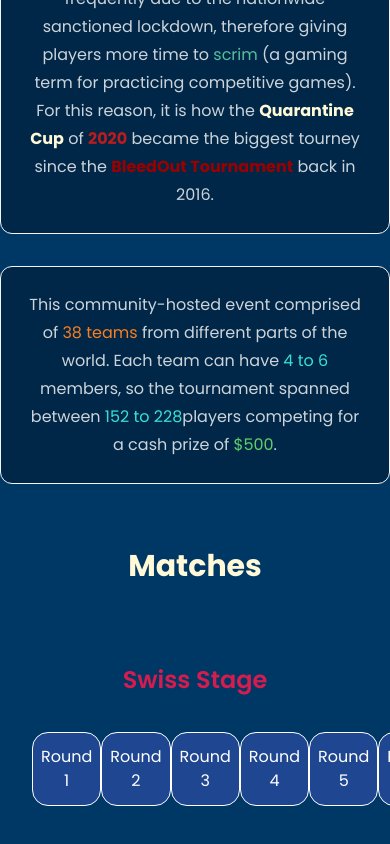
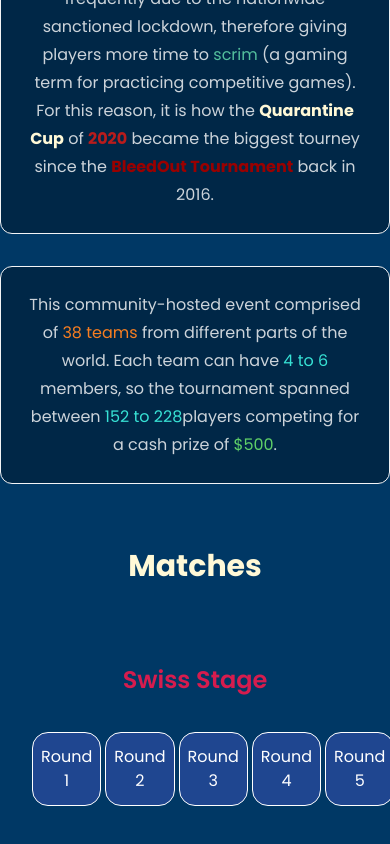
Before and after one commit to ronaldlamdev/qc2020, a React (Vite) app: page / in a window 390 px wide. Shown: the part 614-1458 px from the top of the page. Built offline with nearby package versions, Linux system fonts and the light colour scheme.

Commit message:
fixed media queries of buttons

```diff
--- a/src/assets/components/Matches.jsx
+++ b/src/assets/components/Matches.jsx
@@ -9,7 +9,7 @@
       {/* Filter by Round */}
       <div>
         <h2 className='text-center mt-20 mb-5 text-[#D61C4E] font-semibold text-2xl'>Swiss Stage</h2>
-        <div className='flex justify-evenly max-w-[1440px] p-4'>
+        <div className='flex gap-1 justify-evenly max-w-[1440px] p-4 mx-auto'>
           <button className='bg-[#1F4690] px-2 py-3 rounded-2xl text-white hover:bg-transparent hover:text-[#5E5DF0] border border-white duration-300'>Round 1</button>
           <button className='bg-[#1F4690] px-2 py-3 rounded-2xl text-white hover:bg-transparent hover:text-[#5E5DF0] border border-white duration-300'>Round 2</button>
           <button className='bg-[#1F4690] px-2 py-3 rounded-2xl text-white hover:bg-transparent hover:text-[#5E5DF0] border border-white duration-300'>Round 3</button>
```
